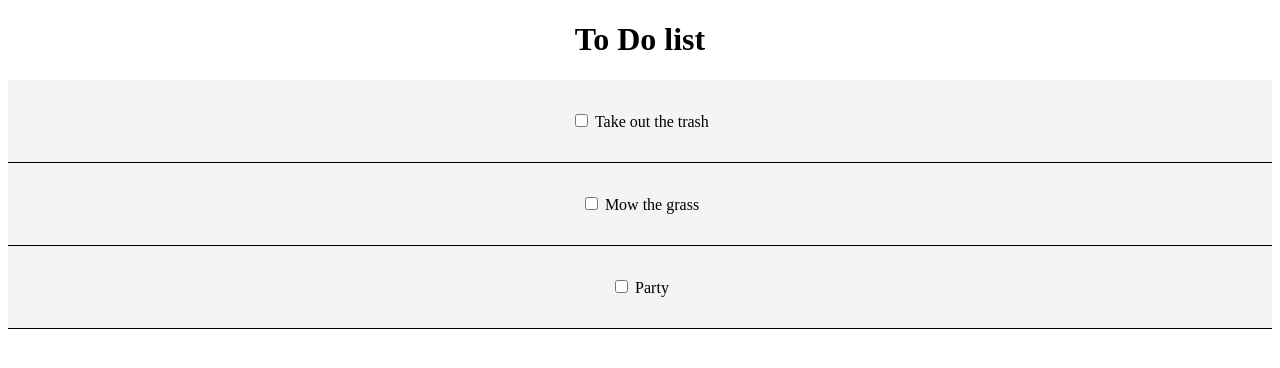
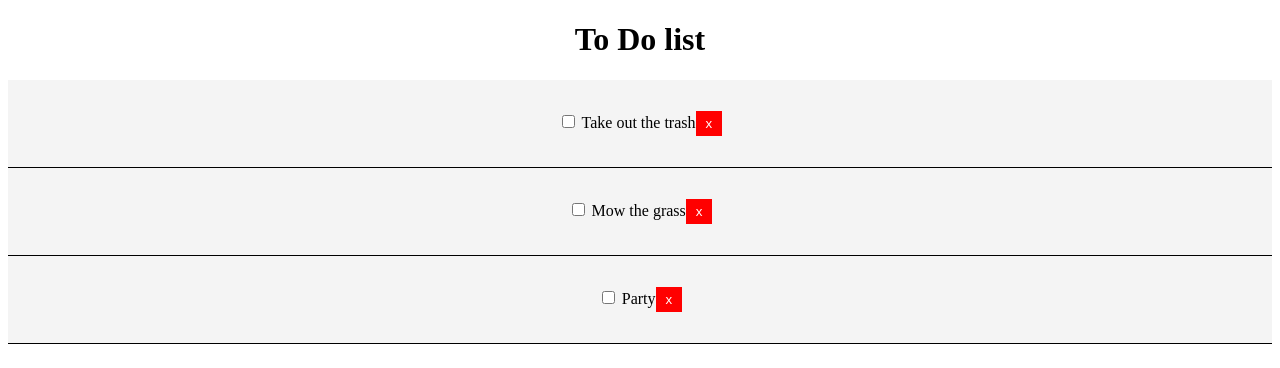
Before and after one commit to kailagoff/todo_react, a React (Create React App) app: page / in a window 1280 px wide. Shown: the top 368 px of the page. Built offline with nearby package versions, Linux system fonts and the light colour scheme.

Commit message:
add delete task method and button styling

```diff
--- a/src/App.js
+++ b/src/App.js
@@ -33,11 +33,17 @@ class App extends Component {
       }) });
     }
 
+    //delete // TODO:
+  delTodo = (id) => {
+      this.setState({ todo: [...this.state.todo.filter(task => task.id !== id)
+    ]});
+  }
+
   render() {
     return (
       <div className="App">
         <h1>To Do list</h1>
-        <Todo todo={this.state.todo} markComplete={this.markComplete} />
+        <Todo todo={this.state.todo} markComplete={this.markComplete} delTodo={this.delTodo} />
       </div>
     );
   }
--- a/src/components/Todo.js
+++ b/src/components/Todo.js
@@ -7,7 +7,7 @@ class Todo extends Component {
 
   render() {
     return this.props.todo.map((task) =>
-      <TodoTask key={task.id} task={task} markComplete={this.props.markComplete}/>
+      <TodoTask key={task.id} task={task} markComplete={this.props.markComplete} delTodo={this.props.delTodo}/>
      );
   }
 }
--- a/src/components/TodoTask.js
+++ b/src/components/TodoTask.js
@@ -21,6 +21,7 @@ getStyle = () => {
         <p>
           <input type="checkbox" onChange={this.props.markComplete.bind(this, id)}/> {' '}
           {title}
+          <button onClick={this.props.delTodo.bind(this, id)} style={btnStyle}>x</button>
         </p>
       </div>
     )
@@ -32,9 +33,13 @@ TodoTask.propTypes = {
   task: PropTypes.object.isRequired
 }
 
-//css variables
-// const taskStyle = {
-//   backgroundColor: '#f4f4f4'
-// }
+//css variable for button styling
+const btnStyle = {
+  background: 'red',
+  color: 'white',
+  border: 'none',
+  padding: '5px 10px',
+  cursor: 'pointer'
+}
 
 export default TodoTask
```
